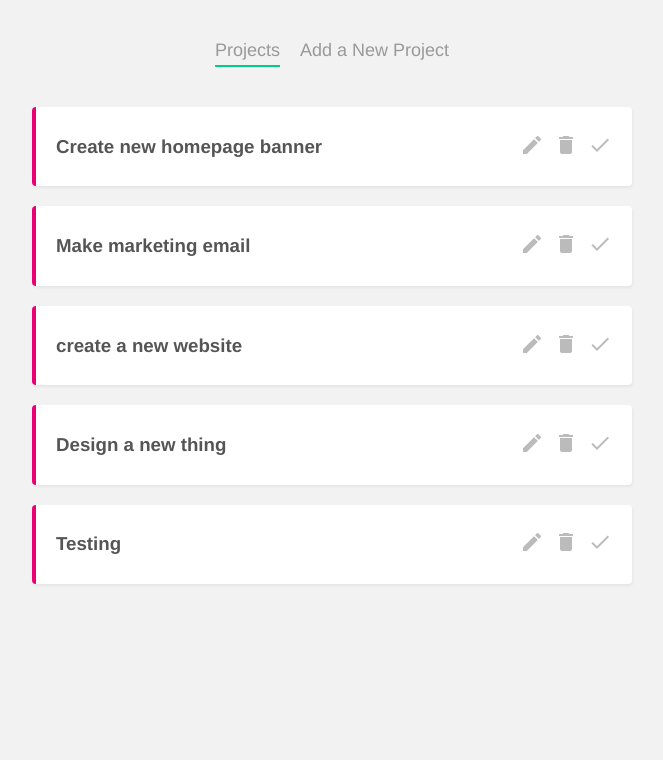
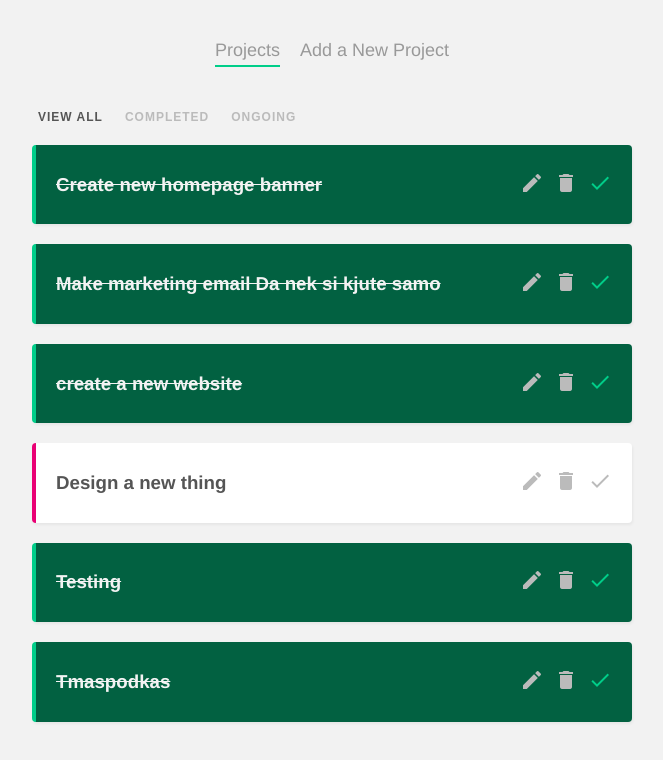
Before and after one commit to geostojanov/project-planner, a Vue app: page / in a window 1280 px wide. Shown: the top 760 px of the page, without its empty margins (308-971 px from the left). Built offline with nearby package versions, Linux system fonts and the light colour scheme; data requests are answered from the project's data file.

Commit message:
Lessons 65-69 - Navbar component, edit project component, update projects, create a filter nav and filtering projects - Done

```diff
--- a/data/db.json
+++ b/data/db.json
@@ -4,18 +4,18 @@
       "id": 1,
       "title": "Create new homepage banner",
       "details": "Lorem ipsum",
-      "complete": false
+      "complete": true
     },
     {
       "id": 2,
-      "title": "Make marketing email",
-      "details": "Lorem ipsum",
-      "complete": false
+      "title": "Make marketing email Da nek si kjute samo",
+      "details": "da kjutejte si samo na nikoj ne raspravajte",
+      "complete": true
     },
     {
       "title": "create a new website",
       "details": "asdokdoaskdsa[d",
-      "complete": false,
+      "complete": true,
       "id": 3
     },
     {
@@ -27,8 +27,14 @@
     {
       "title": "Testing",
       "details": "admpaokdsapokda",
-      "complete": false,
+      "complete": true,
       "id": 5
+    },
+    {
+      "title": "Tmaspodkas",
+      "details": "asopkadkpas",
+      "complete": true,
+      "id": 6
     }
   ]
 }
--- /dev/null
+++ b/src/components/FilterNav.vue
@@ -0,0 +1,49 @@
+<template>
+  <nav class="filter-nav">
+    <button
+      @click="updateFilter('all')"
+      :class="{ active: currentFilter === 'all' }"
+      >View All
+    </button>
+    <button
+      @click="updateFilter('completed')"
+      :class="{ active: currentFilter === 'completed' }"
+      >Completed
+    </button>
+    <button
+      @click="updateFilter('ongoing')"
+      :class="{ active: currentFilter === 'ongoing' }"
+      >Ongoing
+    </button>
+
+  </nav>
+</template>
+
+<script>
+export default {
+  props: ['currentFilter'],
+  methods: {
+    updateFilter(by) {
+      this.$emit('filterChange', by)
+    }
+  }
+}
+</script>
+
+<style>
+  .filter-nav button {
+    background: none;
+    border: none;
+    color: #bbb;
+    outline: none;
+    font-size: 12px;
+    text-transform: uppercase;
+    margin-right: 10px;
+    letter-spacing: 1px;
+    font-weight: bold;
+    cursor: pointer;
+  }
+  .filter-nav button.active {
+    color: #555;
+  }
+</style>
--- a/src/components/SingleProject.vue
+++ b/src/components/SingleProject.vue
@@ -1,9 +1,11 @@
 <template>
   <div class="project" :class="{ complete: project.complete }">
     <div class="actions">
-      <h3 @click="showDetails = !showDetails">{{ project.title }}</h3>
+      <h3 :class="{ complete: project.complete }" @click="showDetails = !showDetails">{{ project.title }}</h3>
       <div class="icons">
-        <span class="material-icons">edit</span>
+        <router-link :to="{ name: 'EditProject', params: { id: project.id } }">
+          <span class="material-icons">edit</span>
+        </router-link>
         <span @click="deleteProject" class="material-icons">delete</span>
         <span @click="toggleComplete" class="material-icons tick">done</span>
       </div>
@@ -59,6 +61,9 @@ export default {
     justify-content: space-between;
     align-items: center;
   }
+  .actions h3.complete {
+    text-decoration: line-through;
+  }
   .material-icons {
     font-size: 24px;
     margin-left: 10px;
@@ -71,6 +76,8 @@ export default {
   /* completed projects */
   .project.complete {
     border-left: 4px solid #00ce89;
+    background: #026141;
+    color: #f3f3f3;
   }
   .project.complete .tick {
     color: #00ce89;
--- a/src/router/index.js
+++ b/src/router/index.js
@@ -1,6 +1,7 @@
 import { createRouter, createWebHistory } from 'vue-router'
 import HomeView from '../views/HomeView.vue'
 import AddProject from '../views/AddProject.vue'
+import EditProject from '../views/EditProject.vue'
 
 const routes = [
   {
@@ -12,6 +13,12 @@ const routes = [
     path: '/add',
     name: 'AddProject',
     component: AddProject
+  },
+  {
+    path: '/projects/:id',
+    name: 'EditProject',
+    component: EditProject,
+    props: true
   }
 ]
 
--- a/src/views/AddProject.vue
+++ b/src/views/AddProject.vue
@@ -75,4 +75,7 @@ export default {
     border-radius: 6px;
     font-size: 16px;
   }
+  button {
+    cursor: pointer;
+  }
 </style>
--- /dev/null
+++ b/src/views/EditProject.vue
@@ -0,0 +1,47 @@
+<template>
+  <form @submit.prevent="handleSubmit">
+    <label>Title:</label>
+    <input type="text" v-model="title" required>
+    <label>Details:</label>
+    <textarea v-model="details" required></textarea>
+    <button>Update Project</button>
+  </form>
+</template>
+
+<script>
+export default {
+  props: ['id'],
+  data() {
+    return {
+      title: '',
+      details: '',
+      uri: 'http://localhost:3000/projects/' + this.id
+    }
+  },
+  methods: {
+    handleSubmit() {
+      fetch(this.uri, {
+        method: 'PATCH',
+        headers: { 'Content-Type': 'application/json' },
+        body: JSON.stringify({title: this.title, details: this.details})
+      }).then(() => {
+        this.$router.push('/')
+      })
+    }
+  },
+  mounted() {
+    fetch(this.uri)
+      .then(res => res.json())
+      .then(data => {
+        this.title = data.title
+        this.details = data.details
+      })
+  }
+}
+</script>
+
+<style>
+button {
+    cursor: pointer;
+  }
+</style>
--- a/src/views/HomeView.vue
+++ b/src/views/HomeView.vue
@@ -1,7 +1,8 @@
 <template>
   <div class="home">
+    <FilterNav @filterChange="currentFilter = $event" :currentFilter="currentFilter"/>
     <div v-if="projects.length">
-      <div :key="project.id" v-for="project in projects">
+      <div :key="project.id" v-for="project in filteredProjects">
         <SingleProject :project="project" @delete="handleDelete" @complete="handleComplete"/>
       </div>
     </div>
@@ -10,14 +11,17 @@
 
 <script>
 import SingleProject from '../components/SingleProject.vue'
+import FilterNav from '../components/FilterNav.vue'
 
 
 export default {
   name: 'HomeView',
-  components: { SingleProject },
+  components: { SingleProject, FilterNav },
   data() {
     return {
-      projects: []
+      projects: [],
+      projectsFiltered: [],
+      currentFilter: 'all'
     }
   },
   methods: {
@@ -27,6 +31,17 @@ export default {
     handleComplete(id) {
       let p = this.projects.find(project => project.id === id)
       p.complete = !p.complete
+    },
+  },
+  computed: {
+    filteredProjects() {
+      if(this.currentFilter === 'completed') {
+        return this.projects.filter(project => project.complete)
+      }
+      if(this.currentFilter === 'ongoing') {
+        return this.projects.filter(project => !project.complete)
+      }
+      return this.projects
     }
   },
   mounted() {
```
